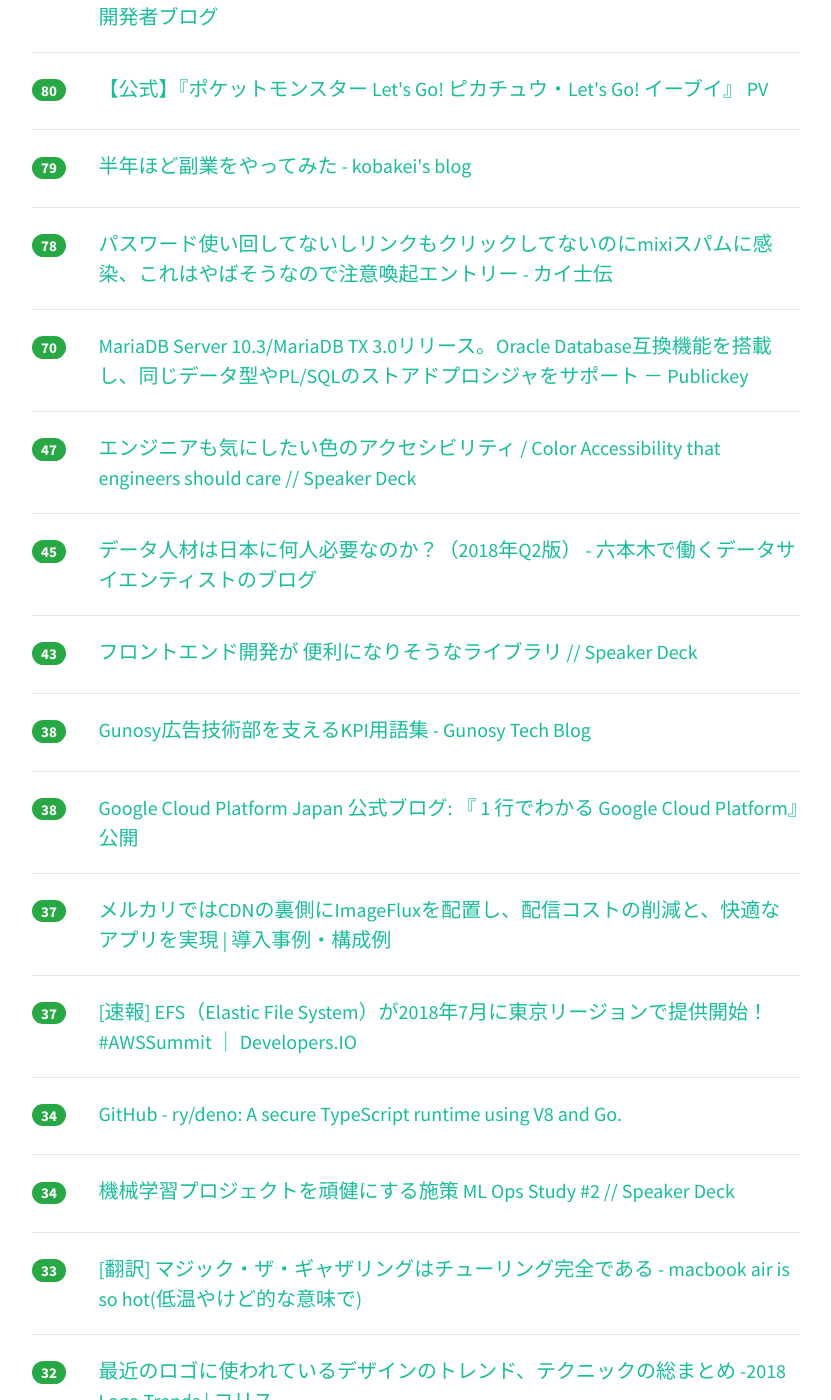
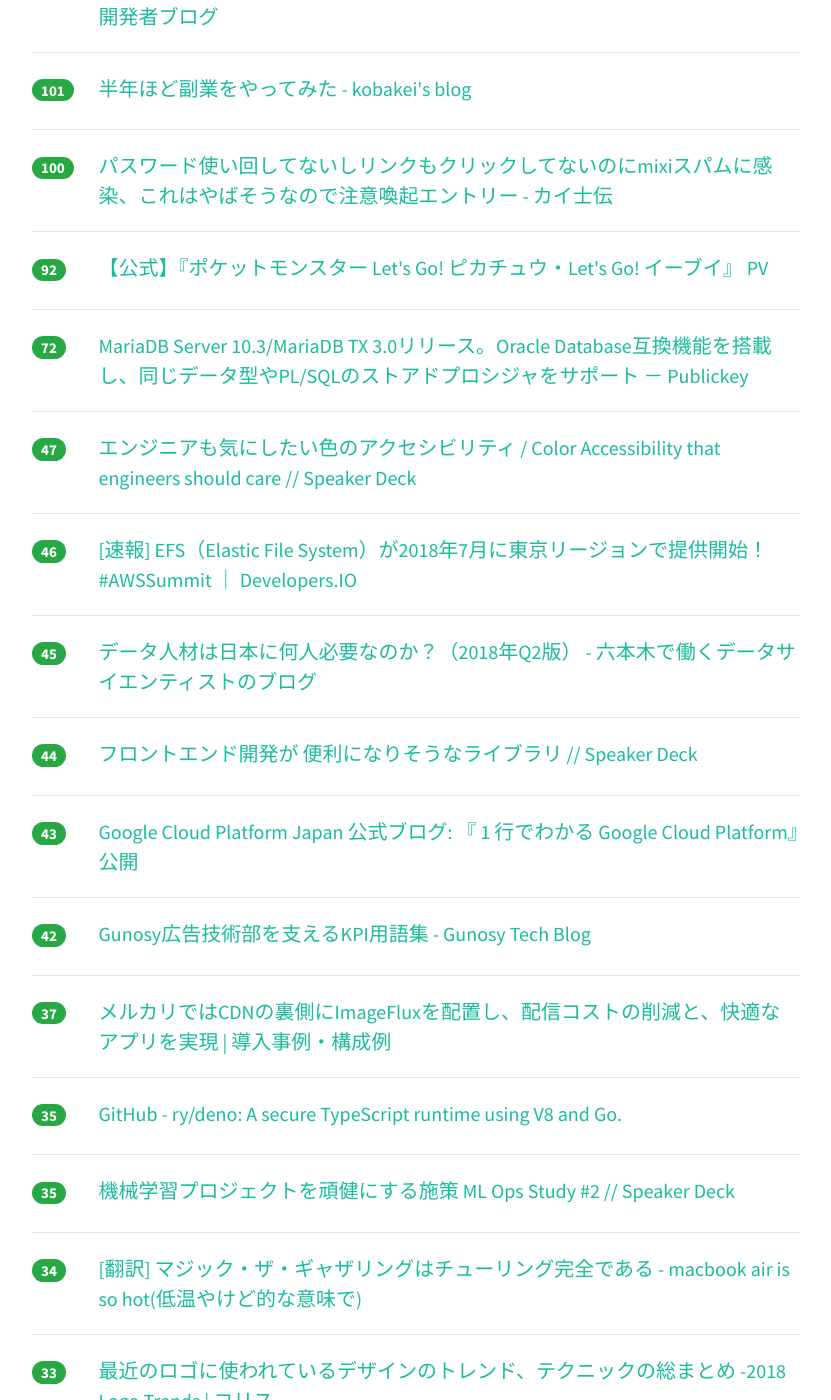
Before and after one commit to yatta47/hatena-matome-site, a Jekyll site: the page built from _posts/2018-05-30-hatena.md, in a window 1280 px wide and 1400 px high, scrolled down 501 px. Shown: the whole window, without its empty margins (224-1055 px from the left). Built offline with Jekyll 4.4.1, drawn with Linux system fonts in a browser that asks for light colours; nearby versions of some CDN libraries; some of the changed text lies outside the part shown.

Commit message:
Updated 2018-05-30

```diff
--- a/_posts/2018-05-30-hatena.md
+++ b/_posts/2018-05-30-hatena.md
@@ -1,38 +1,38 @@
 ---
 layout: post
 title:  "2018-05-30 はてぶIT"
-date:   2018-05-30 16:01:38
+date:   2018-05-30 17:01:55
 tags: [it-hotentry]
 ---
-59 件のデータあり
+62 件のデータあり
 
 <hr><div class="row">
-<div class="col-1"><span class="badge badge-pill badge-success h2">313</span></div>
+<div class="col-1"><span class="badge badge-pill badge-success h2">341</span></div>
 <div class="col-11"><a href='http://tech.nikkeibp.co.jp/atcl/nxt/column/18/00001/00535/' target='_blank'>覆された常識、CSVファイルでウイルス感染 | 日経 xTECH（クロステック）</a></div>
 </div>
 <hr>
 <div class="row">
-<div class="col-1"><span class="badge badge-pill badge-success h2">121</span></div>
+<div class="col-1"><span class="badge badge-pill badge-success h2">135</span></div>
 <div class="col-11"><a href='http://techlife.cookpad.com/entry/2018/05/30/084420' target='_blank'>Railsアプリケーションでフォームをオブジェクトにして育てる - クックパッド開発者ブログ</a></div>
 </div>
 <hr>
 <div class="row">
-<div class="col-1"><span class="badge badge-pill badge-success h2">80</span></div>
+<div class="col-1"><span class="badge badge-pill badge-success h2">101</span></div>
+<div class="col-11"><a href='http://kobakei.hatenadiary.jp/entry/2018/05/29/215722' target='_blank'>半年ほど副業をやってみた - kobakei's blog</a></div>
+</div>
+<hr>
+<div class="row">
+<div class="col-1"><span class="badge badge-pill badge-success h2">100</span></div>
+<div class="col-11"><a href='https://bloggingfrom.tv/wp/2018/05/30/15638' target='_blank'>パスワード使い回してないしリンクもクリックしてないのにmixiスパムに感染、これはやばそうなので注意喚起エントリー - カイ士伝</a></div>
+</div>
+<hr>
+<div class="row">
+<div class="col-1"><span class="badge badge-pill badge-success h2">92</span></div>
 <div class="col-11"><a href='http://www.youtube.com/watch?v=q9xb-DCHXUM' target='_blank'>【公式】『ポケットモンスター Let's Go! ピカチュウ・Let's Go! イーブイ』 PV</a></div>
 </div>
 <hr>
 <div class="row">
-<div class="col-1"><span class="badge badge-pill badge-success h2">79</span></div>
-<div class="col-11"><a href='http://kobakei.hatenadiary.jp/entry/2018/05/29/215722' target='_blank'>半年ほど副業をやってみた - kobakei's blog</a></div>
-</div>
-<hr>
-<div class="row">
-<div class="col-1"><span class="badge badge-pill badge-success h2">78</span></div>
-<div class="col-11"><a href='https://bloggingfrom.tv/wp/2018/05/30/15638' target='_blank'>パスワード使い回してないしリンクもクリックしてないのにmixiスパムに感染、これはやばそうなので注意喚起エントリー - カイ士伝</a></div>
-</div>
-<hr>
-<div class="row">
-<div class="col-1"><span class="badge badge-pill badge-success h2">70</span></div>
+<div class="col-1"><span class="badge badge-pill badge-success h2">72</span></div>
 <div class="col-11"><a href='https://www.publickey1.jp/blog/18/mariadb_server_103mariadb_tx_30oracle_databaseplsql.html' target='_blank'>MariaDB Server 10.3/MariaDB TX 3.0リリース。Oracle Database互換機能を搭載し、同じデータ型やPL/SQLのストアドプロシジャをサポート － Publickey</a></div>
 </div>
 <hr>
@@ -42,23 +42,28 @@ tags: [it-hotentry]
 </div>
 <hr>
 <div class="row">
+<div class="col-1"><span class="badge badge-pill badge-success h2">46</span></div>
+<div class="col-11"><a href='https://dev.classmethod.jp/cloud/aws/efs-in-tokyo-region/' target='_blank'>[速報] EFS（Elastic File System）が2018年7月に東京リージョンで提供開始！ #AWSSummit ｜ Developers.IO</a></div>
+</div>
+<hr>
+<div class="row">
 <div class="col-1"><span class="badge badge-pill badge-success h2">45</span></div>
 <div class="col-11"><a href='https://tjo.hatenablog.com/entry/2018/05/29/190000' target='_blank'>データ人材は日本に何人必要なのか？（2018年Q2版） - 六本木で働くデータサイエンティストのブログ</a></div>
 </div>
 <hr>
 <div class="row">
-<div class="col-1"><span class="badge badge-pill badge-success h2">43</span></div>
+<div class="col-1"><span class="badge badge-pill badge-success h2">44</span></div>
 <div class="col-11"><a href='https://speakerdeck.com/mukai21/hurontoendokai-fa-ga-bian-li-ninarisounaraiburari' target='_blank'>フロントエンド開発が 便利になりそうなライブラリ // Speaker Deck</a></div>
 </div>
 <hr>
 <div class="row">
-<div class="col-1"><span class="badge badge-pill badge-success h2">38</span></div>
-<div class="col-11"><a href='http://tech.gunosy.io/entry/ad-kpi' target='_blank'>Gunosy広告技術部を支えるKPI用語集 - Gunosy Tech Blog</a></div>
+<div class="col-1"><span class="badge badge-pill badge-success h2">43</span></div>
+<div class="col-11"><a href='https://cloudplatform-jp.googleblog.com/2018/05/Google-Cloud-Platform-PaperPrint.html' target='_blank'>Google Cloud Platform Japan 公式ブログ: 『 1 行でわかる Google Cloud Platform』公開</a></div>
 </div>
 <hr>
 <div class="row">
-<div class="col-1"><span class="badge badge-pill badge-success h2">38</span></div>
-<div class="col-11"><a href='https://cloudplatform-jp.googleblog.com/2018/05/Google-Cloud-Platform-PaperPrint.html' target='_blank'>Google Cloud Platform Japan 公式ブログ: 『 1 行でわかる Google Cloud Platform』公開</a></div>
+<div class="col-1"><span class="badge badge-pill badge-success h2">42</span></div>
+<div class="col-11"><a href='http://tech.gunosy.io/entry/ad-kpi' target='_blank'>Gunosy広告技術部を支えるKPI用語集 - Gunosy Tech Blog</a></div>
 </div>
 <hr>
 <div class="row">
@@ -67,27 +72,22 @@ tags: [it-hotentry]
 </div>
 <hr>
 <div class="row">
-<div class="col-1"><span class="badge badge-pill badge-success h2">37</span></div>
-<div class="col-11"><a href='https://dev.classmethod.jp/cloud/aws/efs-in-tokyo-region/' target='_blank'>[速報] EFS（Elastic File System）が2018年7月に東京リージョンで提供開始！ #AWSSummit ｜ Developers.IO</a></div>
+<div class="col-1"><span class="badge badge-pill badge-success h2">35</span></div>
+<div class="col-11"><a href='https://github.com/ry/deno' target='_blank'>GitHub - ry/deno: A secure TypeScript runtime using V8 and Go.</a></div>
+</div>
+<hr>
+<div class="row">
+<div class="col-1"><span class="badge badge-pill badge-success h2">35</span></div>
+<div class="col-11"><a href='https://speakerdeck.com/takahiko03/ji-jie-xue-xi-puroziekutowowan-jian-nisurushi-ce-ml-ops-study-number-2' target='_blank'>機械学習プロジェクトを頑健にする施策 ML Ops Study #2 // Speaker Deck</a></div>
 </div>
 <hr>
 <div class="row">
 <div class="col-1"><span class="badge badge-pill badge-success h2">34</span></div>
-<div class="col-11"><a href='https://github.com/ry/deno' target='_blank'>GitHub - ry/deno: A secure TypeScript runtime using V8 and Go.</a></div>
-</div>
-<hr>
-<div class="row">
-<div class="col-1"><span class="badge badge-pill badge-success h2">34</span></div>
-<div class="col-11"><a href='https://speakerdeck.com/takahiko03/ji-jie-xue-xi-puroziekutowowan-jian-nisurushi-ce-ml-ops-study-number-2' target='_blank'>機械学習プロジェクトを頑健にする施策 ML Ops Study #2 // Speaker Deck</a></div>
+<div class="col-11"><a href='http://d.hatena.ne.jp/kkishi/20171104/1509830027' target='_blank'>[翻訳] マジック・ザ・ギャザリングはチューリング完全である - macbook air is so hot(低温やけど的な意味で)</a></div>
 </div>
 <hr>
 <div class="row">
 <div class="col-1"><span class="badge badge-pill badge-success h2">33</span></div>
-<div class="col-11"><a href='http://d.hatena.ne.jp/kkishi/20171104/1509830027' target='_blank'>[翻訳] マジック・ザ・ギャザリングはチューリング完全である - macbook air is so hot(低温やけど的な意味で)</a></div>
-</div>
-<hr>
-<div class="row">
-<div class="col-1"><span class="badge badge-pill badge-success h2">32</span></div>
 <div class="col-11"><a href='https://coliss.com/articles/build-websites/operation/design/logo-design-trends-in-2018-by-logolounge.html' target='_blank'>最近のロゴに使われているデザインのトレンド、テクニックの総まとめ -2018 Logo Trends | コリス</a></div>
 </div>
 <hr>
@@ -98,7 +98,22 @@ tags: [it-hotentry]
 <hr>
 <div class="row">
 <div class="col-1"><span class="badge badge-pill badge-success h2">31</span></div>
+<div class="col-11"><a href='https://anond.hatelabo.jp/20180530021211' target='_blank'>有料記事って表示してくれ</a></div>
+</div>
+<hr>
+<div class="row">
+<div class="col-1"><span class="badge badge-pill badge-success h2">31</span></div>
+<div class="col-11"><a href='https://www.suzukikenichi.com/blog/only-rel-canonical-and-rel-amphtml-are-taken-from-raw-html/' target='_blank'>レンダリング後にGoogleに無視されるのはrel=canonicalとrel=amphtmlの2つだけ。hreflangとprev/nextはクライアントサイドでの挿入が可能 | 海外SEO情報ブログ</a></div>
+</div>
+<hr>
+<div class="row">
+<div class="col-1"><span class="badge badge-pill badge-success h2">31</span></div>
 <div class="col-11"><a href='http://www.mashley1203.com/entry/2018/05/30/063000' target='_blank'>＜家具裏話＞人と住まいと植物は繋がっている。自然大好きフランクロイドライト - My Midcentury Scandinavian home 〜北欧ミッドセンチュリーの家〜</a></div>
+</div>
+<hr>
+<div class="row">
+<div class="col-1"><span class="badge badge-pill badge-success h2">30</span></div>
+<div class="col-11"><a href='http://tech.misoca.jp/entry/build-the-ruby-from-a-floppy-disk' target='_blank'>RubyKaigi2018 で現存する最古の Ruby をフロッピーディスクに入れて配布します - Misoca開発者ブログ</a></div>
 </div>
 <hr>
 <div class="row">
@@ -107,8 +122,28 @@ tags: [it-hotentry]
 </div>
 <hr>
 <div class="row">
+<div class="col-1"><span class="badge badge-pill badge-success h2">29</span></div>
+<div class="col-11"><a href='https://www.sumoviva.jp/trend-tips/20180530_1553.html' target='_blank'>私が会社勤めをやめて起業した理由 〜32歳・SE・プログラマー 前田さん（仮名）の場合〜｜スモビバ！</a></div>
+</div>
+<hr>
+<div class="row">
+<div class="col-1"><span class="badge badge-pill badge-success h2">29</span></div>
+<div class="col-11"><a href='https://teratail.com/questions/128155' target='_blank'>GitHub - コードを公開しないとまともなエンジニアとして認められないですか？(128155)｜teratail</a></div>
+</div>
+<hr>
+<div class="row">
+<div class="col-1"><span class="badge badge-pill badge-success h2">29</span></div>
+<div class="col-11"><a href='https://www.nintendo.co.jp/monsterballplus/index.html' target='_blank'>モンスターボール Plus | 任天堂</a></div>
+</div>
+<hr>
+<div class="row">
 <div class="col-1"><span class="badge badge-pill badge-success h2">28</span></div>
 <div class="col-11"><a href='https://internet.watch.impress.co.jp/docs/news/1124422.html' target='_blank'>Amazon.co.jp、「SaaSストア」オープン - INTERNET Watch</a></div>
+</div>
+<hr>
+<div class="row">
+<div class="col-1"><span class="badge badge-pill badge-success h2">28</span></div>
+<div class="col-11"><a href='http://tech.mercari.com/entry/mercari-mlopsnight-1' target='_blank'>Mercari ML Ops Night Vol.1 を開催しました - Mercari Engineering Blog</a></div>
 </div>
 <hr>
 <div class="row">
@@ -122,33 +157,8 @@ tags: [it-hotentry]
 </div>
 <hr>
 <div class="row">
-<div class="col-1"><span class="badge badge-pill badge-success h2">28</span></div>
-<div class="col-11"><a href='https://www.suzukikenichi.com/blog/only-rel-canonical-and-rel-amphtml-are-taken-from-raw-html/' target='_blank'>レンダリング後にGoogleに無視されるのはrel=canonicalとrel=amphtmlの2つだけ。hreflangとprev/nextはクライアントサイドでの挿入が可能 | 海外SEO情報ブログ</a></div>
-</div>
-<hr>
-<div class="row">
-<div class="col-1"><span class="badge badge-pill badge-success h2">27</span></div>
-<div class="col-11"><a href='http://tech.mercari.com/entry/mercari-mlopsnight-1' target='_blank'>Mercari ML Ops Night Vol.1 を開催しました - Mercari Engineering Blog</a></div>
-</div>
-<hr>
-<div class="row">
-<div class="col-1"><span class="badge badge-pill badge-success h2">27</span></div>
-<div class="col-11"><a href='https://anond.hatelabo.jp/20180530021211' target='_blank'>有料記事って表示してくれ</a></div>
-</div>
-<hr>
-<div class="row">
-<div class="col-1"><span class="badge badge-pill badge-success h2">27</span></div>
-<div class="col-11"><a href='https://www.nintendo.co.jp/monsterballplus/index.html' target='_blank'>モンスターボール Plus | 任天堂</a></div>
-</div>
-<hr>
-<div class="row">
 <div class="col-1"><span class="badge badge-pill badge-success h2">26</span></div>
-<div class="col-11"><a href='https://www.sumoviva.jp/trend-tips/20180530_1553.html' target='_blank'>私が会社勤めをやめて起業した理由 〜32歳・SE・プログラマー 前田さん（仮名）の場合〜｜スモビバ！</a></div>
-</div>
-<hr>
-<div class="row">
-<div class="col-1"><span class="badge badge-pill badge-success h2">26</span></div>
-<div class="col-11"><a href='http://tech.misoca.jp/entry/build-the-ruby-from-a-floppy-disk' target='_blank'>RubyKaigi2018 で現存する最古の Ruby をフロッピーディスクに入れて配布します - Misoca開発者ブログ</a></div>
+<div class="col-11"><a href='http://tech.nikkeibp.co.jp/atcl/nxt/column/18/00001/00536/' target='_blank'>喫煙者はお断り、IT企業の採用方針で波紋 | 日経 xTECH（クロステック）</a></div>
 </div>
 <hr>
 <div class="row">
@@ -158,12 +168,17 @@ tags: [it-hotentry]
 <hr>
 <div class="row">
 <div class="col-1"><span class="badge badge-pill badge-success h2">25</span></div>
-<div class="col-11"><a href='https://teratail.com/questions/128155' target='_blank'>GitHub - コードを公開しないとまともなエンジニアとして認められないですか？(128155)｜teratail</a></div>
+<div class="col-11"><a href='http://twitter.com/keizi666/status/1001479784818339840' target='_blank'>松本圭司さんのツイート: "ほとんどの登山者は知りません。 ・スマホに登山用アプリを入れれば登山用GPS端末になる。 ・スマホのGPSは圏外でも機内モードでも使える。 ・登山用のアプリは</a></div>
 </div>
 <hr>
 <div class="row">
 <div class="col-1"><span class="badge badge-pill badge-success h2">24</span></div>
 <div class="col-11"><a href='https://wepli-dot2.hatenablog.com/entry/flier' target='_blank'>本の要約アプリ『flier』なら「忙しくて本を読めない！」を時短読書でサクッと解決してくれるぞ - wepli.2</a></div>
+</div>
+<hr>
+<div class="row">
+<div class="col-1"><span class="badge badge-pill badge-success h2">24</span></div>
+<div class="col-11"><a href='http://tech.starttoday-tech.com/entry/customer_support_training_2018' target='_blank'>新卒エンジニアがカスタマーサポートを一度は経験しておくべき6つの理由 - Start Today Technologies TECH BLOG</a></div>
 </div>
 <hr>
 <div class="row">
@@ -173,27 +188,27 @@ tags: [it-hotentry]
 <hr>
 <div class="row">
 <div class="col-1"><span class="badge badge-pill badge-success h2">23</span></div>
-<div class="col-11"><a href='http://tech.nikkeibp.co.jp/atcl/nxt/column/18/00001/00536/' target='_blank'>喫煙者はお断り、IT企業の採用方針で波紋 | 日経 xTECH（クロステック）</a></div>
-</div>
-<hr>
-<div class="row">
-<div class="col-1"><span class="badge badge-pill badge-success h2">23</span></div>
-<div class="col-11"><a href='http://twitter.com/keizi666/status/1001479784818339840' target='_blank'>松本圭司さんのツイート: "ほとんどの登山者は知りません。 ・スマホに登山用アプリを入れれば登山用GPS端末になる。 ・スマホのGPSは圏外でも機内モードでも使える。 ・登山用のアプリは</a></div>
+<div class="col-11"><a href='https://opensource.zalando.com/restful-api-guidelines/' target='_blank'>Zalando RESTful API and Event Scheme Guidelines</a></div>
 </div>
 <hr>
 <div class="row">
 <div class="col-1"><span class="badge badge-pill badge-success h2">22</span></div>
-<div class="col-11"><a href='http://tech.starttoday-tech.com/entry/customer_support_training_2018' target='_blank'>新卒エンジニアがカスタマーサポートを一度は経験しておくべき6つの理由 - Start Today Technologies TECH BLOG</a></div>
+<div class="col-11"><a href='https://anond.hatelabo.jp/20180529181335' target='_blank'>エディタを黒背景にするのに、なぜ白背景のサイトばかり作るの</a></div>
+</div>
+<hr>
+<div class="row">
+<div class="col-1"><span class="badge badge-pill badge-success h2">22</span></div>
+<div class="col-11"><a href='https://qiita.com/hogesuke_1/items/46f009f31b5f2ec8c02c' target='_blank'>pecoでnpm-scriptsを超簡単に実行したい</a></div>
 </div>
 <hr>
 <div class="row">
 <div class="col-1"><span class="badge badge-pill badge-success h2">21</span></div>
-<div class="col-11"><a href='https://qiita.com/hogesuke_1/items/46f009f31b5f2ec8c02c' target='_blank'>pecoでnpm-scriptsを超簡単に実行したい</a></div>
+<div class="col-11"><a href='http://ascii.jp/elem/000/001/683/1683324/' target='_blank'>ASCII.jp：クックパッド、VOYAGE、メルカリが語るエンジニアにとって理想の制度 (1/4)</a></div>
 </div>
 <hr>
 <div class="row">
-<div class="col-1"><span class="badge badge-pill badge-success h2">19</span></div>
-<div class="col-11"><a href='https://anond.hatelabo.jp/20180529181335' target='_blank'>エディタを黒背景にするのに、なぜ白背景のサイトばかり作るの</a></div>
+<div class="col-1"><span class="badge badge-pill badge-success h2">20</span></div>
+<div class="col-11"><a href='https://cloudplatform-jp.googleblog.com/2018/05/Google-Cloud-Platform-PaperPrint.html?m=1' target='_blank'>Google Cloud Platform Japan 公式ブログ: 『 1 行でわかる Google Cloud Platform』公開</a></div>
 </div>
 <hr>
 <div class="row">
@@ -207,23 +222,33 @@ tags: [it-hotentry]
 </div>
 <hr>
 <div class="row">
+<div class="col-1"><span class="badge badge-pill badge-success h2">18</span></div>
+<div class="col-11"><a href='https://aws.amazon.com/jp/blogs/news/amazon-elastic-file-system-efs-nrt/' target='_blank'>Amazon Elastic File System (EFS)の東京リージョン対応がアナウンスされました | Amazon Web Services ブログ</a></div>
+</div>
+<hr>
+<div class="row">
+<div class="col-1"><span class="badge badge-pill badge-success h2">18</span></div>
+<div class="col-11"><a href='http://photoshopvip.net/109172' target='_blank'>デザインの現場で役立つ、すごいフリーフォント素材60個まとめ 2018年5月度 - PhotoshopVIP</a></div>
+</div>
+<hr>
+<div class="row">
+<div class="col-1"><span class="badge badge-pill badge-success h2">17</span></div>
+<div class="col-11"><a href='http://g-yokai.com/2018/05/post-401.php' target='_blank'>エージェンシーの終焉を招く機能の空洞化とスキルの陳腐化 - 業界人間ベム</a></div>
+</div>
+<hr>
+<div class="row">
 <div class="col-1"><span class="badge badge-pill badge-success h2">17</span></div>
 <div class="col-11"><a href='https://dave.cheney.net/2018/05/29/how-the-go-runtime-implements-maps-efficiently-without-generics' target='_blank'>How the Go runtime implements maps efficiently (without generics) | Dave Cheney</a></div>
 </div>
 <hr>
 <div class="row">
 <div class="col-1"><span class="badge badge-pill badge-success h2">17</span></div>
-<div class="col-11"><a href='http://ascii.jp/elem/000/001/683/1683324/' target='_blank'>ASCII.jp：クックパッド、VOYAGE、メルカリが語るエンジニアにとって理想の制度 (1/4)</a></div>
+<div class="col-11"><a href='https://japan.cnet.com/article/35119975/' target='_blank'>「Google Translate」、地球平面説信者を侮辱する誤訳？--グーグルは機械学習のエラーと説明 - CNET Japan</a></div>
 </div>
 <hr>
 <div class="row">
 <div class="col-1"><span class="badge badge-pill badge-success h2">16</span></div>
 <div class="col-11"><a href='https://anond.hatelabo.jp/20180529142149' target='_blank'>サバって缶詰しかないの？</a></div>
-</div>
-<hr>
-<div class="row">
-<div class="col-1"><span class="badge badge-pill badge-success h2">16</span></div>
-<div class="col-11"><a href='http://g-yokai.com/2018/05/post-401.php' target='_blank'>エージェンシーの終焉を招く機能の空洞化とスキルの陳腐化 - 業界人間ベム</a></div>
 </div>
 <hr>
 <div class="row">
@@ -234,11 +259,6 @@ tags: [it-hotentry]
 <div class="row">
 <div class="col-1"><span class="badge badge-pill badge-success h2">16</span></div>
 <div class="col-11"><a href='https://pc.watch.impress.co.jp/docs/biz/1124515.html' target='_blank'>【.biz】タフパッドが“タフブック”に。パナソニックが業務用5型Android端末投入 - PC Watch</a></div>
-</div>
-<hr>
-<div class="row">
-<div class="col-1"><span class="badge badge-pill badge-success h2">16</span></div>
-<div class="col-11"><a href='https://aws.amazon.com/jp/blogs/news/amazon-elastic-file-system-efs-nrt/' target='_blank'>Amazon Elastic File System (EFS)の東京リージョン対応がアナウンスされました | Amazon Web Services ブログ</a></div>
 </div>
 <hr>
 <div class="row">
@@ -253,7 +273,12 @@ tags: [it-hotentry]
 <hr>
 <div class="row">
 <div class="col-1"><span class="badge badge-pill badge-success h2">15</span></div>
-<div class="col-11"><a href='https://cloudplatform-jp.googleblog.com/2018/05/Google-Cloud-Platform-PaperPrint.html?m=1' target='_blank'>Google Cloud Platform Japan 公式ブログ: 『 1 行でわかる Google Cloud Platform』公開</a></div>
+<div class="col-11"><a href='http://www.pokemon.co.jp/ex/pika_vee/' target='_blank'>トップページ｜『ポケットモンスター Let’s Go! ピカチュウ』『ポケットモンスター Let’s Go! イーブイ』公式サイト</a></div>
+</div>
+<hr>
+<div class="row">
+<div class="col-1"><span class="badge badge-pill badge-success h2">15</span></div>
+<div class="col-11"><a href='http://blog-ja.sideci.com/entry/rubykaigi18-interview-akira-matsuda' target='_blank'>RubyKaigi 2018 直前！チーフオーガナイザ・松田明さん特別インタビュー - SideCI Blog</a></div>
 </div>
 <hr>
 <div class="row">
@@ -262,13 +287,18 @@ tags: [it-hotentry]
 </div>
 <hr>
 <div class="row">
-<div class="col-1"><span class="badge badge-pill badge-success h2">14</span></div>
-<div class="col-11"><a href='http://www.pokemon.co.jp/ex/pika_vee/' target='_blank'>トップページ｜『ポケットモンスター Let’s Go! ピカチュウ』『ポケットモンスター Let’s Go! イーブイ』公式サイト</a></div>
+<div class="col-1"><span class="badge badge-pill badge-success h2">13</span></div>
+<div class="col-11"><a href='http://jp.techcrunch.com/2018/05/30/gumi-cryptos/' target='_blank'>「僕には必勝パターンがある」、gumiがブロックチェーン特化の30億円ファンド設立 | TechCrunch Japan</a></div>
 </div>
 <hr>
 <div class="row">
-<div class="col-1"><span class="badge badge-pill badge-success h2">13</span></div>
-<div class="col-11"><a href='http://jp.techcrunch.com/2018/05/30/gumi-cryptos/' target='_blank'>「僕には必勝パターンがある」、gumiがブロックチェーン特化の30億円ファンド設立 | TechCrunch Japan</a></div>
+<div class="col-1"><span class="badge badge-pill badge-success h2">12</span></div>
+<div class="col-11"><a href='https://japan.cnet.com/article/35119952/' target='_blank'>「iOS 11.4」リリース--「AirPlay 2」導入、メッセージの「iCloud」保管 - CNET Japan</a></div>
+</div>
+<hr>
+<div class="row">
+<div class="col-1"><span class="badge badge-pill badge-success h2">12</span></div>
+<div class="col-11"><a href='http://www.itmedia.co.jp/news/articles/1805/30/news063.html' target='_blank'>JR東、忘れ物通知サービスを試験運用　忘れ物タグ「MAMORIO」活用 - ITmedia NEWS</a></div>
 </div>
 <hr>
 <div class="row">
@@ -282,21 +312,6 @@ tags: [it-hotentry]
 </div>
 <hr>
 <div class="row">
-<div class="col-1"><span class="badge badge-pill badge-success h2">10</span></div>
-<div class="col-11"><a href='https://japan.cnet.com/article/35119952/' target='_blank'>「iOS 11.4」リリース--「AirPlay 2」導入、メッセージの「iCloud」保管 - CNET Japan</a></div>
-</div>
-<hr>
-<div class="row">
-<div class="col-1"><span class="badge badge-pill badge-success h2">10</span></div>
-<div class="col-11"><a href='http://www.itmedia.co.jp/news/articles/1805/30/news063.html' target='_blank'>JR東、忘れ物通知サービスを試験運用　忘れ物タグ「MAMORIO」活用 - ITmedia NEWS</a></div>
-</div>
-<hr>
-<div class="row">
-<div class="col-1"><span class="badge badge-pill badge-success h2">10</span></div>
-<div class="col-11"><a href='http://blog-ja.sideci.com/entry/rubykaigi18-interview-akira-matsuda' target='_blank'>RubyKaigi 2018 直前！チーフオーガナイザ・松田明さん特別インタビュー - SideCI Blog</a></div>
-</div>
-<hr>
-<div class="row">
 <div class="col-1"><span class="badge badge-pill badge-success h2">0</span></div>
 <div class="col-11"><a href='https://www.amazon.co.jp/b/?ie=UTF8&node=5697992051' target='_blank'>Amazon.co.jp: SaaSストア: PCソフト</a></div>
 </div>
```
